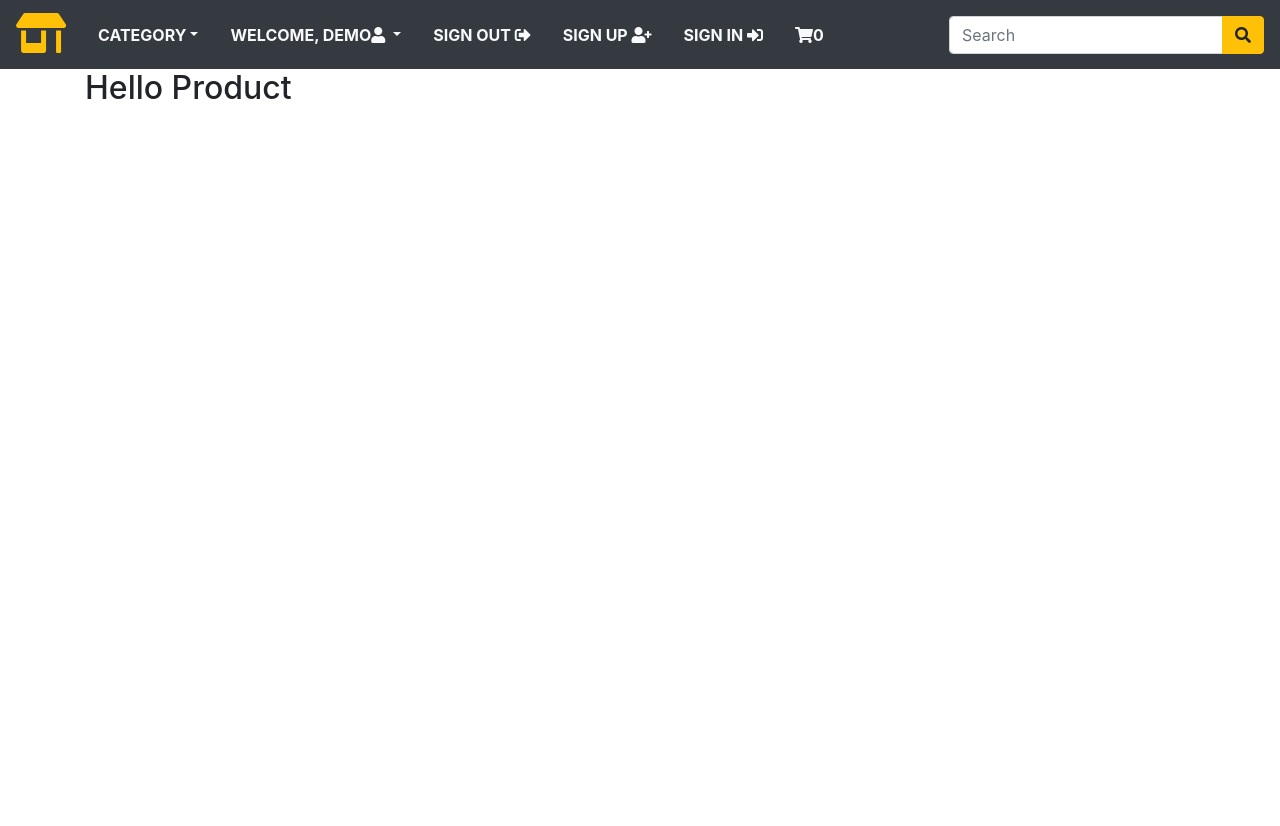
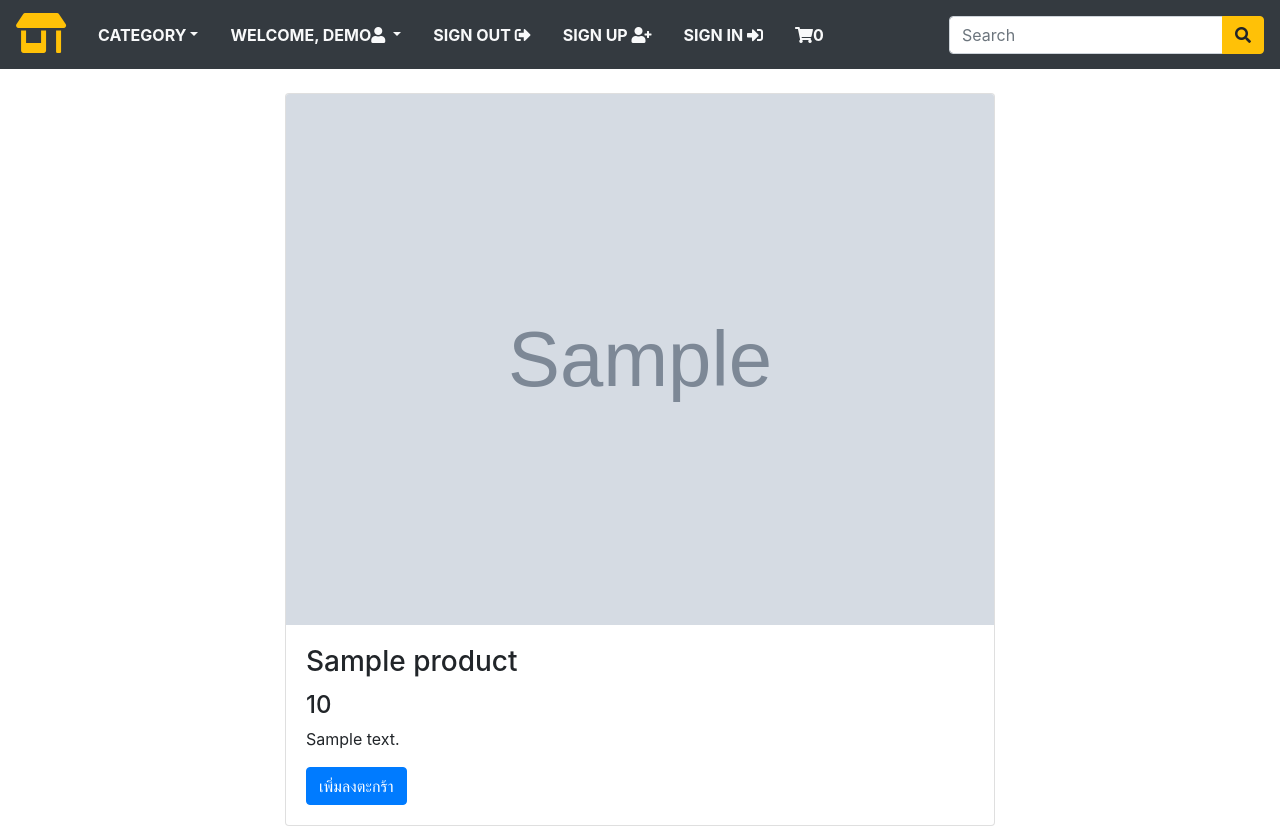
Before and after one commit to tnknkt/E-Commerce-Website, a Django app: template djangoworkshop/store/templates/product.html in a window 1280 px wide. Before the commit the page ends 99 px from the top, so only its background shows below. Run offline with Django 3.2, Linux system fonts and the light colour scheme; the template is opened without the code that fills it: most values are stand-ins (such as "Sample title", 1, 10 or a date in 2020); grey boxes marked "Sample" are stand-in pictures; some libraries are stand-ins or nearby versions.

Commit message:
Add productDetail and cart Models

```diff
--- a/djangoworkshop/djangoworkshop/settings.py
+++ b/djangoworkshop/djangoworkshop/settings.py
@@ -42,7 +42,9 @@ INSTALLED_APPS = [
     'django.contrib.sessions',
     'django.contrib.messages',
     'django.contrib.staticfiles',
-    'store'
+    'store',
+    'django.contrib.humanize'
+
 ]
 
 MIDDLEWARE = [
--- a/djangoworkshop/djangoworkshop/urls.py
+++ b/djangoworkshop/djangoworkshop/urls.py
@@ -21,9 +21,10 @@ from django.conf import settings
 
 urlpatterns = [
     path('admin/', admin.site.urls),
-    path('product/',views.product),
     path('',views.index,name="home"),
-    path('category/<slug:category_slug>',views.index,name="product_by_category")
+    path('category/<slug:category_slug>',views.index,name="product_by_category"),
+    path('product/<slug:category_slug>/<slug:product_slug>',views.productPage,name="productDetail")
+
 ]
 
 if settings.DEBUG :
--- a/djangoworkshop/store/templates/index.html
+++ b/djangoworkshop/store/templates/index.html
@@ -1,6 +1,6 @@
 {% extends 'layouts.html' %}
 {% load static %}
-
+{% load humanize %}
 {% block content %}
 
 <div class="container">
@@ -11,10 +11,10 @@
           <a href="#"><img class="card-img-top" src="{{product.image.url}}" alt=""></a>
           <div class="card-body">
             <h4 class="card-title">
-              <a href="#">{{product.name}}</a>
+              <a href="{{product.get_url}}">{{product.name}}</a>
               <h6 class="text-danger">{{product.category}} </h6>
             </h4>
-            <h5>ราคา {{product.price}} บาท</h5>
+            <h5>ราคา {{product.price|intcomma}} บาท</h5>
             <p class="card-text">{{product.description}}</p>
           </div>
           <div class="card-footer">
--- a/djangoworkshop/store/templates/layouts.html
+++ b/djangoworkshop/store/templates/layouts.html
@@ -9,7 +9,7 @@
     <script src="https://cdn.jsdelivr.net/npm/popper.js@1.16.0/dist/umd/popper.min.js" integrity="sha384-Q6E9RHvbIyZFJoft+2mJbHaEWldlvI9IOYy5n3zV9zzTtmI3UksdQRVvoxMfooAo" crossorigin="anonymous"></script>
     <script src="https://cdn.jsdelivr.net/npm/bootstrap@4.4.1/dist/js/bootstrap.min.js" integrity="sha384-wfSDF2E50Y2D1uUdj0O3uMBJnjuUD4Ih7YwaYd1iqfktj0Uod8GCExl3Og8ifwB6" crossorigin="anonymous"></script>
     <link rel="stylesheet" href="https://use.fontawesome.com/releases/v5.8.1/css/all.css" integrity="sha384-50oBUHEmvpQ+1lW4y57PTFmhCaXp0ML5d60M1M7uH2+nqUivzIebhndOJK28anvf" crossorigin="anonymous">
-    <title>Document</title>
+    <title>E-Commerce Website</title>
 </head>
 <body>
     {% include 'navbar.html' %}
--- a/djangoworkshop/store/templates/product.html
+++ b/djangoworkshop/store/templates/product.html
@@ -1,7 +1,26 @@
 {% extends 'layouts.html' %}
+{% load humanize %}
+{% block content %}
+<div class="container">
+    <div class="row">
+        <div class="col-lg-2"></div>
+        <div class="col-lg-8">
+            <div class="card mt-4">
+                <img class="card-img-top img-fluid" src="{{product.image.url}}" alt="">
+                <div class="card-body">
+                    <h3 class="card-title">{{product.name}}</h3>
+                    <h4>{{product.price|intcomma}}</h4>
+                    <p class="card-text">{{product.description}}</p>
+                    {% if product.stock <= 0 %}
+                        <a href="#" class="btn btn-secondary disabled">สินค้าหมด</a>
+                    {% else %}
+                        <a href="#" class="btn btn-primary">เพิ่มลงตะกร้า</a>
+                    {% endif %}
+                </div>
+            </div>
+        </div>
 
-{% block content %}
-
-<h2>Hello Product</h2>
+    </div>
+</div>
 
 {% endblock %}
```
Also changed, not shown: djangoworkshop/store/models.py (+30 -0 lines), djangoworkshop/store/views.py (+6 -2 lines), djangoworkshop/store/migrations/0002_cart_alter_category_options_alter_product_options_and_more.py (added).
